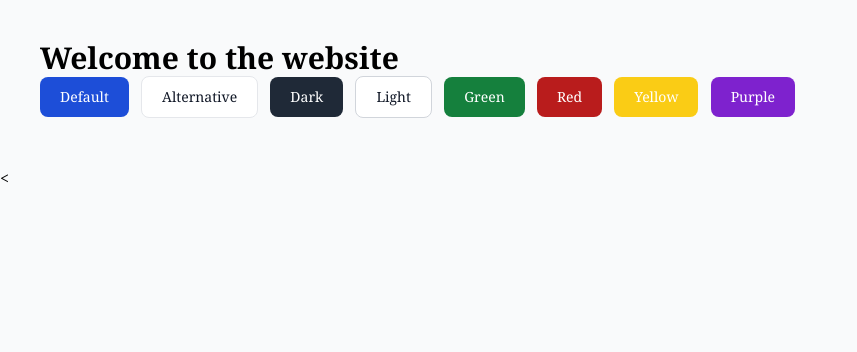
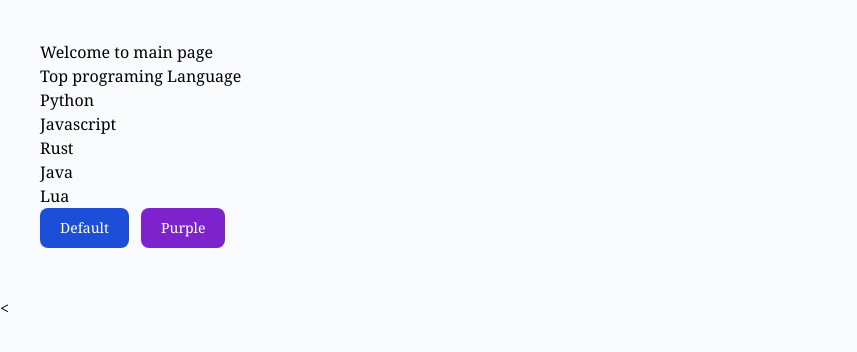
Before and after one commit to laxmi13579/django-full-stack-app, a Django app: page / in a window 1280 px wide. Shown: the part 64-416 px from the top of the page, without its empty margins (0-857 px from the left). Run offline with Django 5.2, Linux system fonts and the light colour scheme; some libraries are stand-ins or nearby versions.

Commit message:
Django Template inside Template using Include Tag

```diff
--- /dev/null
+++ b/app1/templates/app1/components/hero.html
@@ -0,0 +1,8 @@
+<h3>Top programing Language</h3>
+<ul>
+  <li>Python</li>
+  <li>Javascript</li>
+  <li>Rust</li>
+  <li>Java</li>
+  <li>{{language}}</li>
+</ul>
--- a/app1/templates/app1/main.html
+++ b/app1/templates/app1/main.html
@@ -1,45 +1,14 @@
 {% extends "base.html" %} {% block content %}
+
+<h3>Welcome to {{title}}</h3>
+
+{% include 'app1/components/hero.html' with language='Lua'%}
+
 <button
   type="button"
   class="text-white bg-blue-700 hover:bg-blue-800 focus:ring-4 focus:ring-blue-300 font-medium rounded-lg text-sm px-5 py-2.5 me-2 mb-2 dark:bg-blue-600 dark:hover:bg-blue-700 focus:outline-none dark:focus:ring-blue-800"
 >
   Default
-</button>
-<button
-  type="button"
-  class="py-2.5 px-5 me-2 mb-2 text-sm font-medium text-gray-900 focus:outline-none bg-white rounded-lg border border-gray-200 hover:bg-gray-100 hover:text-blue-700 focus:z-10 focus:ring-4 focus:ring-gray-100 dark:focus:ring-gray-700 dark:bg-gray-800 dark:text-gray-400 dark:border-gray-600 dark:hover:text-white dark:hover:bg-gray-700"
->
-  Alternative
-</button>
-<button
-  type="button"
-  class="text-white bg-gray-800 hover:bg-gray-900 focus:outline-none focus:ring-4 focus:ring-gray-300 font-medium rounded-lg text-sm px-5 py-2.5 me-2 mb-2 dark:bg-gray-800 dark:hover:bg-gray-700 dark:focus:ring-gray-700 dark:border-gray-700"
->
-  Dark
-</button>
-<button
-  type="button"
-  class="text-gray-900 bg-white border border-gray-300 focus:outline-none hover:bg-gray-100 focus:ring-4 focus:ring-gray-100 font-medium rounded-lg text-sm px-5 py-2.5 me-2 mb-2 dark:bg-gray-800 dark:text-white dark:border-gray-600 dark:hover:bg-gray-700 dark:hover:border-gray-600 dark:focus:ring-gray-700"
->
-  Light
-</button>
-<button
-  type="button"
-  class="focus:outline-none text-white bg-green-700 hover:bg-green-800 focus:ring-4 focus:ring-green-300 font-medium rounded-lg text-sm px-5 py-2.5 me-2 mb-2 dark:bg-green-600 dark:hover:bg-green-700 dark:focus:ring-green-800"
->
-  Green
-</button>
-<button
-  type="button"
-  class="focus:outline-none text-white bg-red-700 hover:bg-red-800 focus:ring-4 focus:ring-red-300 font-medium rounded-lg text-sm px-5 py-2.5 me-2 mb-2 dark:bg-red-600 dark:hover:bg-red-700 dark:focus:ring-red-900"
->
-  Red
-</button>
-<button
-  type="button"
-  class="focus:outline-none text-white bg-yellow-400 hover:bg-yellow-500 focus:ring-4 focus:ring-yellow-300 font-medium rounded-lg text-sm px-5 py-2.5 me-2 mb-2 dark:focus:ring-yellow-900"
->
-  Yellow
 </button>
 <button
   type="button"
--- a/app1/views.py
+++ b/app1/views.py
@@ -6,7 +6,21 @@ from datetime import datetime
 
 
 def main(request):
-    return render(request, 'app1/main.html')
+    context = [
+    {
+        "id": 1,
+        "name": "Xyzabcdeft",
+        "email": "abcde@example.com",
+        "age": 34,
+        "address": {
+            "street": "123 Main St",
+            "city": "Springfield",
+            "state": "IL",
+            "zipcode": "62704"
+        }
+    }
+    ]
+    return render(request, 'app1/main.html', {'title': 'main page'})
 
 def about(request):
     return render(request, 'app1/about.html')
--- a/theme/templates/base.html
+++ b/theme/templates/base.html
@@ -15,7 +15,6 @@
 
     <!-- Add your content here -->
     <div class="container mx-auto p-10">
-      <h5 class="text-3xl font-bold">Welcome to the website</h5>
       {% block content %} default content value {% endblock content %}
     </div>
 
```
